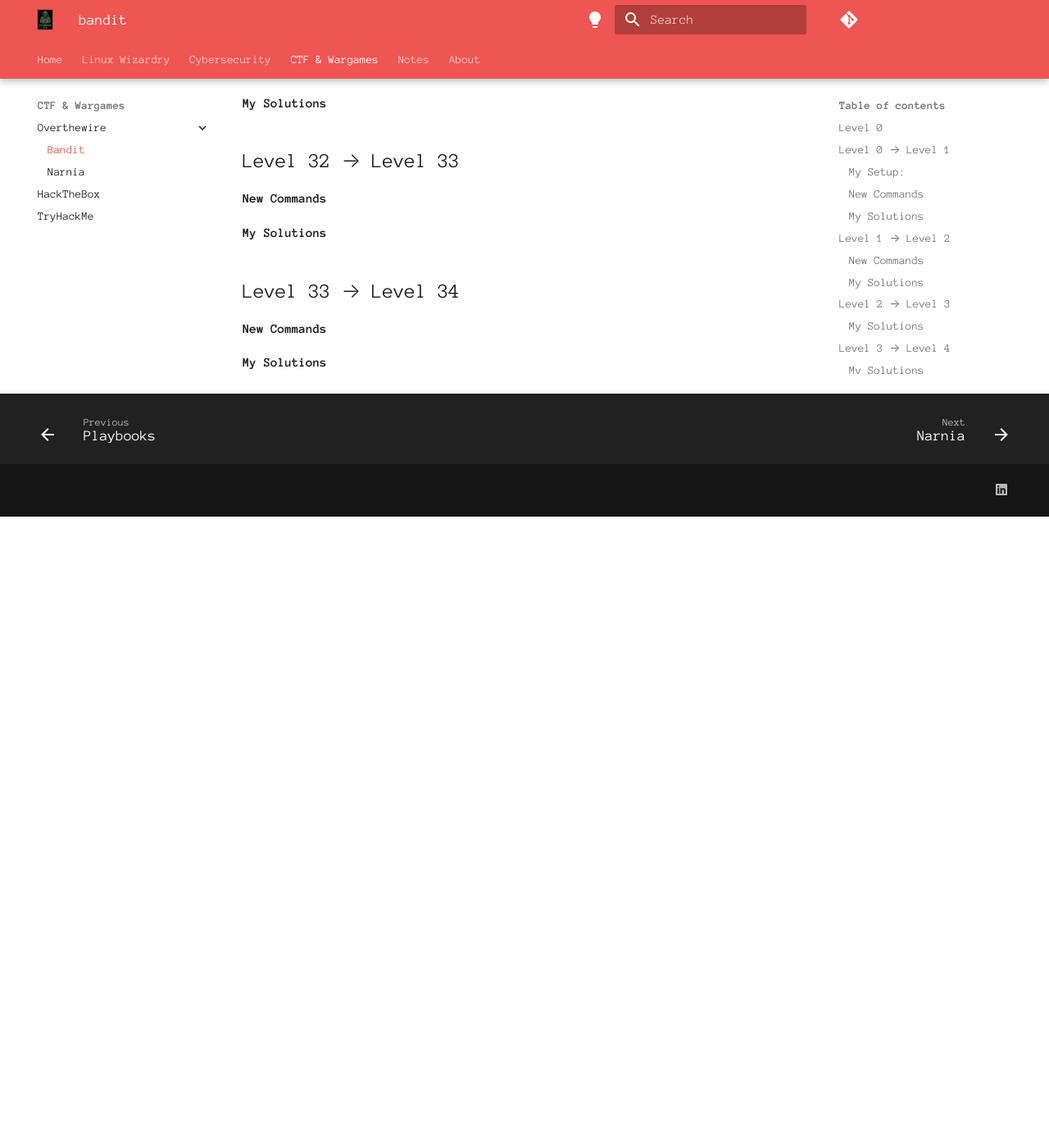
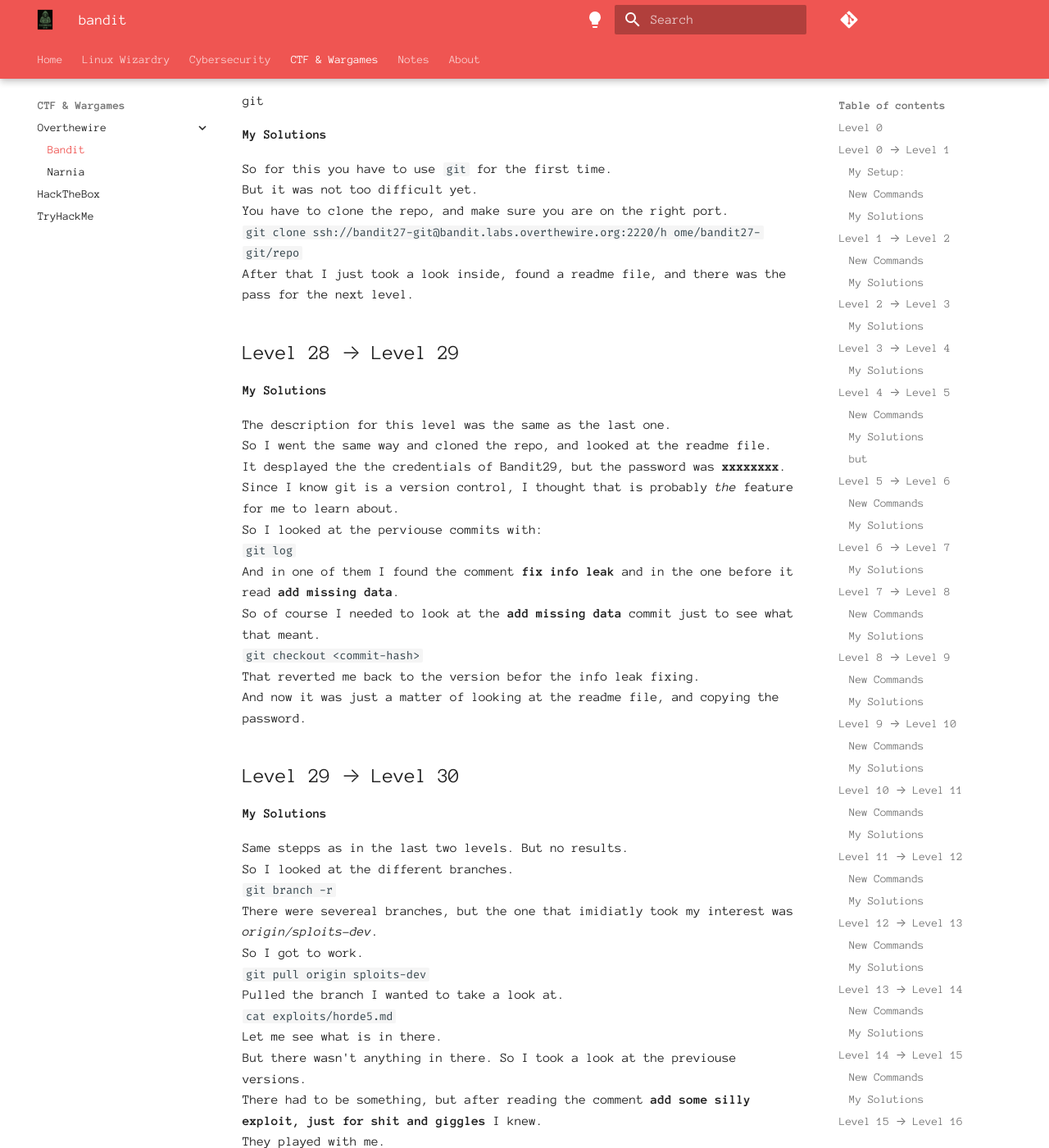
Before and after one commit to Fudomaru/wiki, an MkDocs documentation site: the page built from docs/ctf/overthewire/bandit.md, in a window 1280 px wide and 1400 px high, scrolled down 13485 px. Shown: the whole window at 82% size. Built offline with MkDocs 1.6.1 and Material for MkDocs 9.7.7, drawn with Linux system fonts in a browser that asks for light colours; comment, search, counter and statistics services are not loaded; before the commit the page ends 14115 px from its top, so only the background shows below that; some of the changed text lies outside the part shown.

Commit message:
finishing Bandit page

````diff
--- a/docs/ctf/overthewire/bandit.md
+++ b/docs/ctf/overthewire/bandit.md
@@ -485,22 +485,33 @@
 
 ## Level 24 → Level 25
 
-#### New Commands
+#### My Solutions
+For this I could either try ever 10000 possiblities by hand, or I had to come up with a script.
+So the script it was:
+```
+#!/bin/bash
 
-#### My Solutions
+password="Old Password"
+{
+    for pin in $(seq -w 0000 9999); do
+        echo "$password $pin"
+    done
+} | nc localhost 30002
+```
 
 <!--
-263JGJPfgU6LtdEvgfWU1XP5yac29mFx
+iCi86ttT4KSNe1armKiwbQNmB3YJP3q4
 -->
 
 ## Level 25 → Level 26
 
-#### New Commands
-
 #### My Solutions
+So I guess this one I can easily just scip. You get a SSL Key for level 26.
+That is why it wasnt ever important for me not have the normal shell.
+I just grabbed the key to the next level and was out of there.
 
 <!--
-263JGJPfgU6LtdEvgfWU1XP5yac29mFx
+s0773xxkk0MXfdqOfPRVr9L3jJBUOgCZ
 -->
 
 ## Level 26 → Level 27
@@ -508,77 +519,148 @@
 #### New Commands
 
 #### My Solutions
+Small Window to get `more`.
+Use V to get into vim.
+Use `:term shell` to normally get a shell in the top half of the termanl.
+
+With that you can get a shell and take what you need, like the password for bandait26 just to be sure to have it.
+It is saved in the same spot all the other passwords are saved, and can just be read out:
+`cat /ect/bandit_pass/bandit26`
+---
+But that isn't it.
+You also have to get to bandit27 from here, or get the password somehow.
+Luckely the solution for that came from [Bandit19](#level-19-level-20).
 
 <!--
-263JGJPfgU6LtdEvgfWU1XP5yac29mFx
+upsNCc7vzaRDx6oZC6GiR6ERwe1MowGB
 -->
 
 ## Level 27 → Level 28
 
 #### New Commands
+git
 
 #### My Solutions
+So for this you have to use `git` for the first time.
+But it was not too difficult yet.
+You have to clone the repo, and make sure you are on the right port.
+`git clone ssh://bandit27-git@bandit.labs.overthewire.org:2220/h
+ome/bandit27-git/repo`
+After that I just took a look inside, found a readme file, and there was the pass for the next level.
 
 <!--
-263JGJPfgU6LtdEvgfWU1XP5yac29mFx
+Yz9IpL0sBcCeuG7m9uQFt8ZNpS4HZRcN
 -->
 
 ## Level 28 → Level 29
 
-#### New Commands
-
 #### My Solutions
+The description for this level was the same as the last one.
+So I went the same way and cloned the repo, and looked at the readme file.
+It desplayed the the credentials of Bandit29, but the password was **xxxxxxxx**.
+Since I know git is a version control, I thought that is probably *the* feature for me to learn about.
+So I looked at the perviouse commits with:
+`git log`
+And in one of them I found the comment **fix info leak** and in the one before it read **add missing data**.
+So of course I needed to look at the **add missing data** commit just to see what that meant.
+`git checkout <commit-hash>`
+That reverted me back to the version befor the info leak fixing.
+And now it was just a matter of looking at the readme file, and copying the password.
 
 <!--
-263JGJPfgU6LtdEvgfWU1XP5yac29mFx
+4pT1t5DENaYuqnqvadYs1oE4QLCdjmJ7
 -->
 
 ## Level 29 → Level 30
 
-#### New Commands
-
 #### My Solutions
+Same stepps as in the last two levels. But no results.
+So I looked at the different branches.
+`git branch -r`
+There were severeal branches, but the one that imidiatly took my interest was *origin/sploits-dev*.
+So I got to work.
+`git pull origin sploits-dev`
+Pulled the branch I wanted to take a look at.
+`cat exploits/horde5.md`
+Let me see what is in there.
+But there wasn't anything in there. So I took a look at the previouse versions.
+There had to be something, but after reading the comment **add some silly exploit, just for shit and giggles** I knew.
+They played with me.
+So I went back to look at the other branches.
+I saw the branch origion/dev and thought to myself:
+Since the readme file said for password **not in Production** that would be a strong hint, that maybe the dev branch already has something.
+So I want to the dev branch and looked at the readme file, and found the password.
+`git fetch origin dev`
+`git switch dev`
+`cat README.md`
 
 <!--
-263JGJPfgU6LtdEvgfWU1XP5yac29mFx
+qp30ex3VLz5MDG1n91YowTv4Q8l7CDZL
 -->
 
 ## Level 30 → Level 31
 
-#### New Commands
-
 #### My Solutions
+Same same. Just cloned the repo, looked at the log and the branches.
+And found nothing.
+After a while of searching online, what all you can do with git, I found tags.
+I looked at the tags and found: **secret**
+`git tag`
+`git show secret`
 
 <!--
-263JGJPfgU6LtdEvgfWU1XP5yac29mFx
+fb5S2xb7bRyFmAvQYQGEqsbhVyJqhnDy
 -->
 
 ## Level 31 → Level 32
 
-#### New Commands
-
 #### My Solutions
+Again I cloned the repo and looked at the readme file. This one had a really interesting description of what I needed to do.
+I had to upload a file with specific conditions.
+So I got to work.
+```
+echo 'May I come in?' > key.txt
+```
+I also needed to delete the `*.txt` from the .gitignor file to get everything to work.
+Then it was just:
+```
+git add .
+git commit "something clever"
+git push
+```
+And I got the next password back.
 
 <!--
-263JGJPfgU6LtdEvgfWU1XP5yac29mFx
+3O9RfhqyAlVBEZpVb6LYStshZoqoSx5K
 -->
 
 ## Level 32 → Level 33
 
-#### New Commands
-
 #### My Solutions
+This was a lot of fun.
+When I arrived, I found this:
+`WELCOME TO THE UPPERCASE SHELL`
+So I tought, that should not make too much of a difference.
+But I was very wrong.
+Non of the previously learned commands worked.
+But I could try around and see if I find something good to do.
+After searching though the web for shell commands that only use uppercase, I pretty much only found the variables.
+So I looked though them to see what there is.
+Maybe I can use one of them to escape this uppercase shell, just like the level desciption suggested.
+I found one: `$0`
+With that I was back to something more usefull.
+But for convinence I wanted more.
+`/bin/bash` got me to something I was used too.
+But there was still the problem with getting the next level password.
+At least until I noticed that I am already bandit33, so I just went to the usuall place and get my password.
+`cat /etc/bandit_pass/bandit33`
 
 <!--
-263JGJPfgU6LtdEvgfWU1XP5yac29mFx
+tQdtbs5D5i2vJwkO8mEyYEyTL8izoeJ0
 -->
 
-## Level 33 → Level 34
+---
 
-#### New Commands
 
-#### My Solutions
-
-<!--
-263JGJPfgU6LtdEvgfWU1XP5yac29mFx
--->
+!!! info "Conclution"
+    With this I got though all of the bandit levels. I think it is an awesome experiance, a lot of fun, and you can learn a lot of the basic commands and structure of a linux system. Also you get used to the idea of not knowing something, and figuring it out on you own.
````
